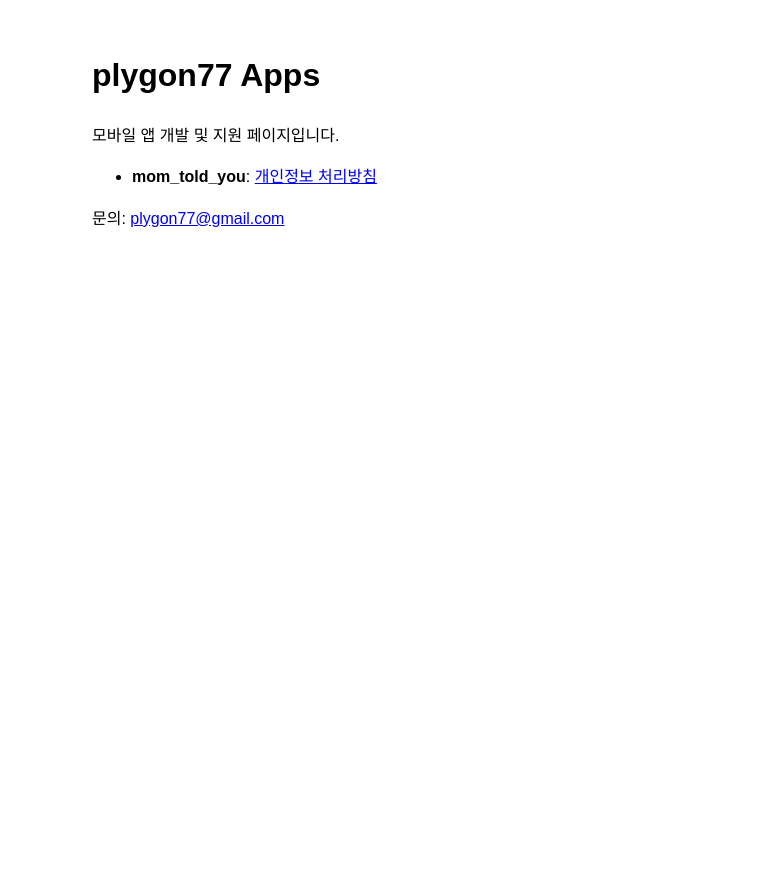
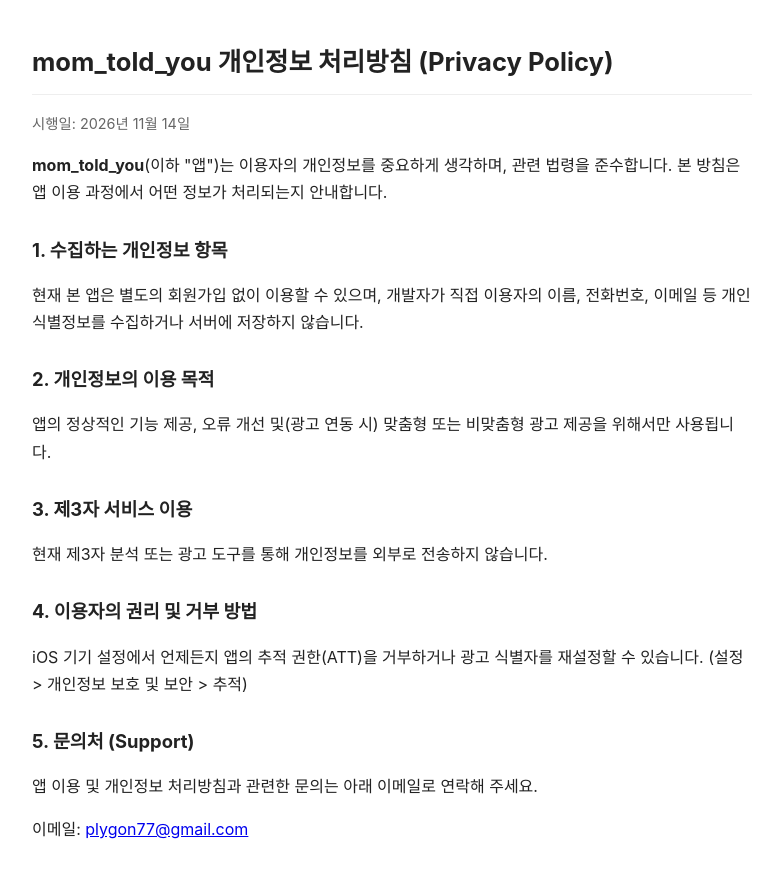
Before and after one commit to plygon77/plygon77.github.io, a plain HTML site: page mom-told-you/privacy.html in a window 1280 px wide. Shown: the whole page, without its empty margins (248-1028 px from the left). Before the commit the page ends 800 px from the top, so only its background shows below. Drawn offline with Linux system fonts and the light colour scheme.

Commit message:
Update privacy.html

```diff
--- a/mom-told-you/privacy.html
+++ b/mom-told-you/privacy.html
@@ -3,14 +3,47 @@
 <head>
   <meta charset="UTF-8" />
   <meta name="viewport" content="width=device-width, initial-scale=1.0" />
-  <title>plygon77 Apps</title>
+  <title>mom_told_you 개인정보 처리방침</title>
+  <style>
+    body {
+      font-family: -apple-system, BlinkMacSystemFont, "Apple SD Gothic Neo", "Noto Sans KR", sans-serif;
+      max-width: 720px;
+      margin: 40px auto;
+      padding: 0 20px;
+      line-height: 1.7;
+      color: #222;
+    }
+    h1 { font-size: 1.6rem; border-bottom: 1px solid #eee; padding-bottom: 10px; }
+    h2 { font-size: 1.15rem; margin-top: 28px; }
+    .date { color: #666; font-size: 0.9rem; }
+  </style>
 </head>
-<body style="font-family: sans-serif; max-width: 600px; margin: 50px auto; padding: 0 20px; line-height: 1.6;">
-  <h1>plygon77 Apps</h1>
-  <p>모바일 앱 개발 및 지원 페이지입니다.</p>
-  <ul>
-    <li><strong>mom_told_you</strong>: <a href="/mom-told-you/privacy.html">개인정보 처리방침</a></li>
-  </ul>
-  <p>문의: <a href="mailto:plygon77@gmail.com">plygon77@gmail.com</a></p>
+<body>
+  <h1>mom_told_you 개인정보 처리방침 (Privacy Policy)</h1>
+  <p class="date">시행일: 2026년 11월 14일</p>
+
+  <p><strong>mom_told_you</strong>(이하 "앱")는 이용자의 개인정보를 중요하게 생각하며, 관련 법령을 준수합니다. 본 방침은 앱 이용 과정에서 어떤 정보가 처리되는지 안내합니다.</p>
+
+  <h2>1. 수집하는 개인정보 항목</h2>
+  <p>현재 본 앱은 별도의 회원가입 없이 이용할 수 있으며, 개발자가 직접 이용자의 이름, 전화번호, 이메일 등 개인식별정보를 수집하거나 서버에 저장하지 않습니다.</p>
+  <!-- 추후 Google AdMob 광고 SDK를 연동할 경우 아래 문구의 주석을 해제하세요.
+  <p>단, 앱 내 광고 제공을 위해 제3자 광고 서비스(Google AdMob)가 사용되며, 이 과정에서 광고 식별자(IDFA), 기기 정보, 대략적인 위치 정보 및 광고 상호작용 데이터가 수집될 수 있습니다.</p>
+  -->
+
+  <h2>2. 개인정보의 이용 목적</h2>
+  <p>앱의 정상적인 기능 제공, 오류 개선 및(광고 연동 시) 맞춤형 또는 비맞춤형 광고 제공을 위해서만 사용됩니다.</p>
+
+  <h2>3. 제3자 서비스 이용</h2>
+  <p>현재 제3자 분석 또는 광고 도구를 통해 개인정보를 외부로 전송하지 않습니다.</p>
+  <!-- 추후 Google AdMob 연동 시 아래 문구의 주석을 해제하세요.
+  <p>본 앱은 광고 게재를 위해 <strong>Google AdMob</strong>을 사용할 수 있습니다. Google의 데이터 처리 방식은 <a href="https://policies.google.com/privacy" target="_blank">Google 개인정보처리방침</a>에서 확인할 수 있습니다.</p>
+  -->
+
+  <h2>4. 이용자의 권리 및 거부 방법</h2>
+  <p>iOS 기기 설정에서 언제든지 앱의 추적 권한(ATT)을 거부하거나 광고 식별자를 재설정할 수 있습니다. (설정 &gt; 개인정보 보호 및 보안 &gt; 추적)</p>
+
+  <h2>5. 문의처 (Support)</h2>
+  <p>앱 이용 및 개인정보 처리방침과 관련한 문의는 아래 이메일로 연락해 주세요.</p>
+  <p>이메일: <a href="mailto:plygon77@gmail.com">plygon77@gmail.com</a></p>
 </body>
 </html>
```
